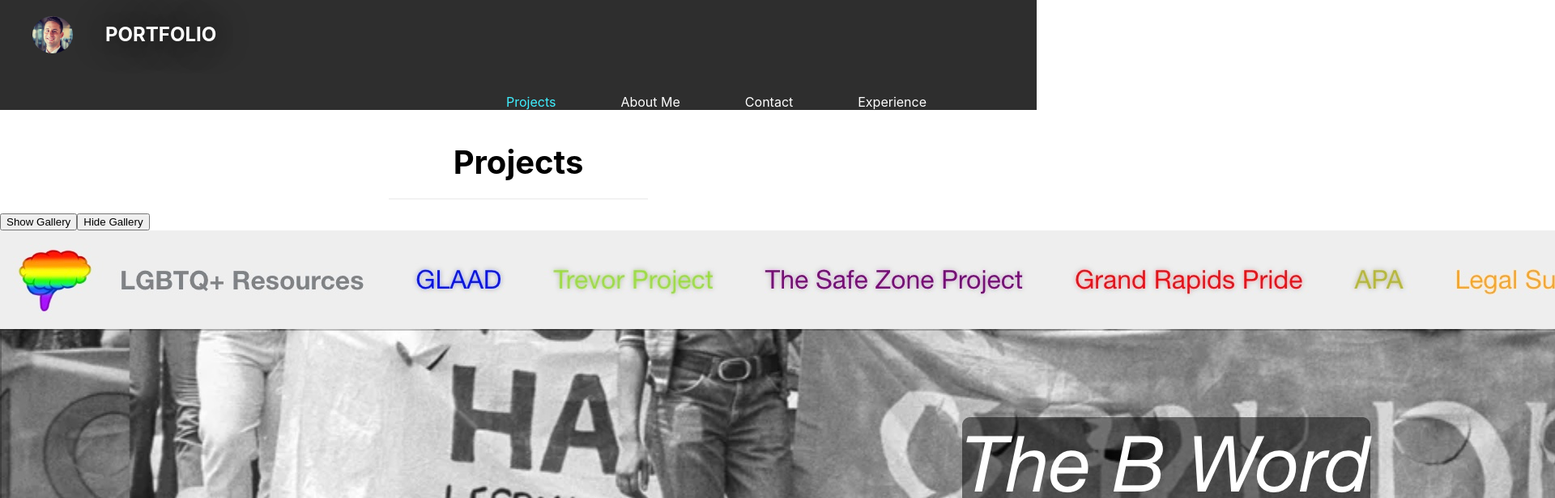
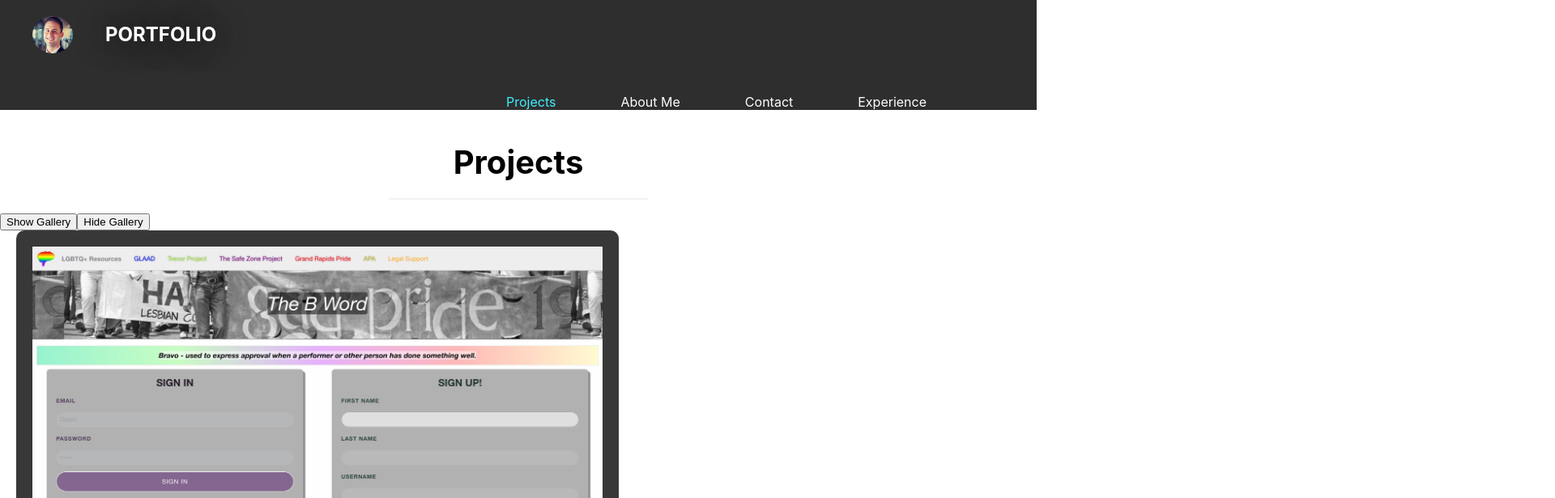
Before and after one commit to 7krich/portfolio, a React (Create React App) app: page / in a window 1280 px wide. Both pictures are taken after a click on the button "Show Gallery". Shown: the top 616 px of the page at 81% size, 1920 px wide, since content can reach past the window. Built offline with nearby package versions, Linux system fonts and the light colour scheme.

Commit message:
removed modal code

```diff
--- a/src/components/Gallery/index.js
+++ b/src/components/Gallery/index.js
@@ -1,34 +1,17 @@
-import React, { useState } from 'react'
-import Modal from '../Modal';
+import React from 'react'
 
-function Gallery ({ category }) {
-
-    // set isModalOpen initial state to false
-    const [isModalOpen, setIsModalOpen] = useState(false);
-    // manage the current photo state & make the data accessable to the modal component
-    const [currentPhoto, setCurrentPhoto] = useState();
-
-    const toggleModal = (image, i) => {
-        // current photo
-        setCurrentPhoto({...image, index: i});
-        // when toggleModal is exectued value of isModalOpen toggles true/false
-        setIsModalOpen(!isModalOpen);
-    }
+function Gallery () {
 
     return (
         <div>
-            {isModalOpen &&(
-                <Modal onClose={toggleModal} currentPhoto={currentPhoto} />
-            )}
-            <div className="flex-row">
-                <a href="https://limitless-journey-42984.herokuapp.com/">
-                    <img
-                        src={require(`../../assets/images/fullstack/0.jpg`)}
-                        alt= "The B word"
-                        className="img-thumbnail mx-1"
-                        key= "The B word"
-                    />
-                </a>
+            <div>
+                <img
+                    src={require(`../../assets/images/fullstack/0.jpg`)}
+                    id="gallery-pics-large"
+                    className="gallery-pics"
+                    alt= "The B word"
+                    key= "The B word"
+                />
             </div>
         </div>
     )
--- a/src/components/Modal/index.js
+++ /dev/null
@@ -1,25 +0,0 @@
-import React from 'react';
-
-function Modal({ onClose, currentPhoto}) {
-
-    const {name, category, description, index} = currentPhoto;
-
-        return(
-        // modal markup
-        <div className="modalBackdrop">
-            <div className="modalContainer">
-                <h3 className="modalTitle">{name}</h3>
-                <img src={require(`../../assets/images/${category}/${index}.jpg`)}
-                alt="current category" />
-                <p>
-                    {description}
-                </p>
-                <button onClick={onClose} type="button">
-                    Close this modal
-                </button>
-            </div>
-        </div>
-    );
-}
-
-export default Modal
--- a/src/index.css
+++ b/src/index.css
@@ -108,6 +108,22 @@
   font-size: 40px;
 }
 
+/* gallery photo styles */
+#gallery-pics-large {
+  max-width: 55%;
+  padding: 20px;
+  background-color:rgb(56, 56, 56);
+  border-radius: 10px;
+}
+
+.gallery-pics {
+  margin-left: 20px;
+}
+
+.project-body {
+  background-color: gray;
+}
+
 /* MEADIA QUERY FOR MOBILE PHONES AND SMALLER */
 @media screen and (max-width: 575px) {
   /* this will be applied on any screen smaller than 575px */
```
